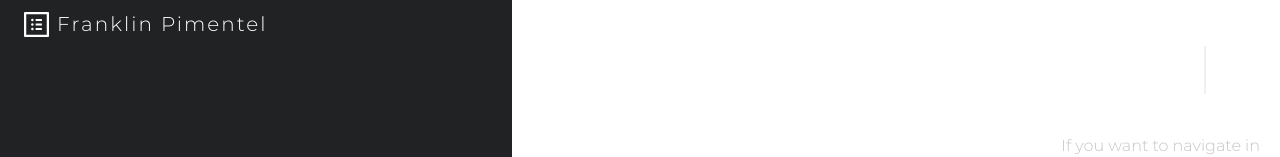
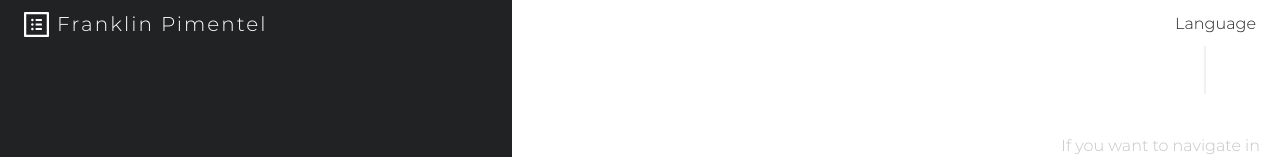
Before and after one commit to Franklingp/portafolioReact, a React app: page / in a window 1280 px wide. Shown: the top 157 px of the page. Built offline with nearby package versions, Linux system fonts and the light colour scheme; no server answers; a web font is replaced by a local one.

Commit message:
language button agregado en header

```diff
--- a/src/components/structural/Header.css
+++ b/src/components/structural/Header.css
@@ -39,10 +39,17 @@
 .navbar-link-list li {
 	list-style: none;
 	margin-left: 16px;
+	display: flex;
+	justify-content: center;
+	align-items: center;
 }
 
 .navbar-link-list a {
 	text-decoration: none;
+}
+
+.language-icon {
+	margin-right: 8px;
 }
 
 @media (max-width: 1000px) {
--- a/src/components/structural/Header.js
+++ b/src/components/structural/Header.js
@@ -47,9 +47,16 @@ const Header = (props) => {
                 </div>
                 <div className="navbar-link-content" id="">
                     <ul className="navbar-link-list">
-                        <li className="navbar-link-item"><Link to="/project" className="" style={{ color: item }}>Mis proyectos</Link></li>
-                        <li className="navbar-link-item"><Link to="/project" className="" style={{ color: item }}>Mis proyectos</Link></li>
-                        <li className="navbar-link-item"><Link to="/project" className="" style={{ color: item }}>Mis proyectos</Link></li>
+                        <li className="navbar-link-item"><Link to="/project" style={{ color: item }}>Mis proyectos</Link></li>
+                        <li className="navbar-link-item"><Link to="/contact" style={{ color: item }}>Contactame</Link></li>
+                        <li className="navbar-link-item"><Link to="/" style={{ color: item }}>Sobre mi</Link></li>
+                        <li className="nav-item">
+                            <img
+                                className="language-icon" alt="lang"
+                                src={item === '#ffffff' ? languageWhite : languageDark}
+                                height="18" />
+                            <span>Language</span>
+                        </li>
                     </ul>
                 </div>
             </nav>
```
